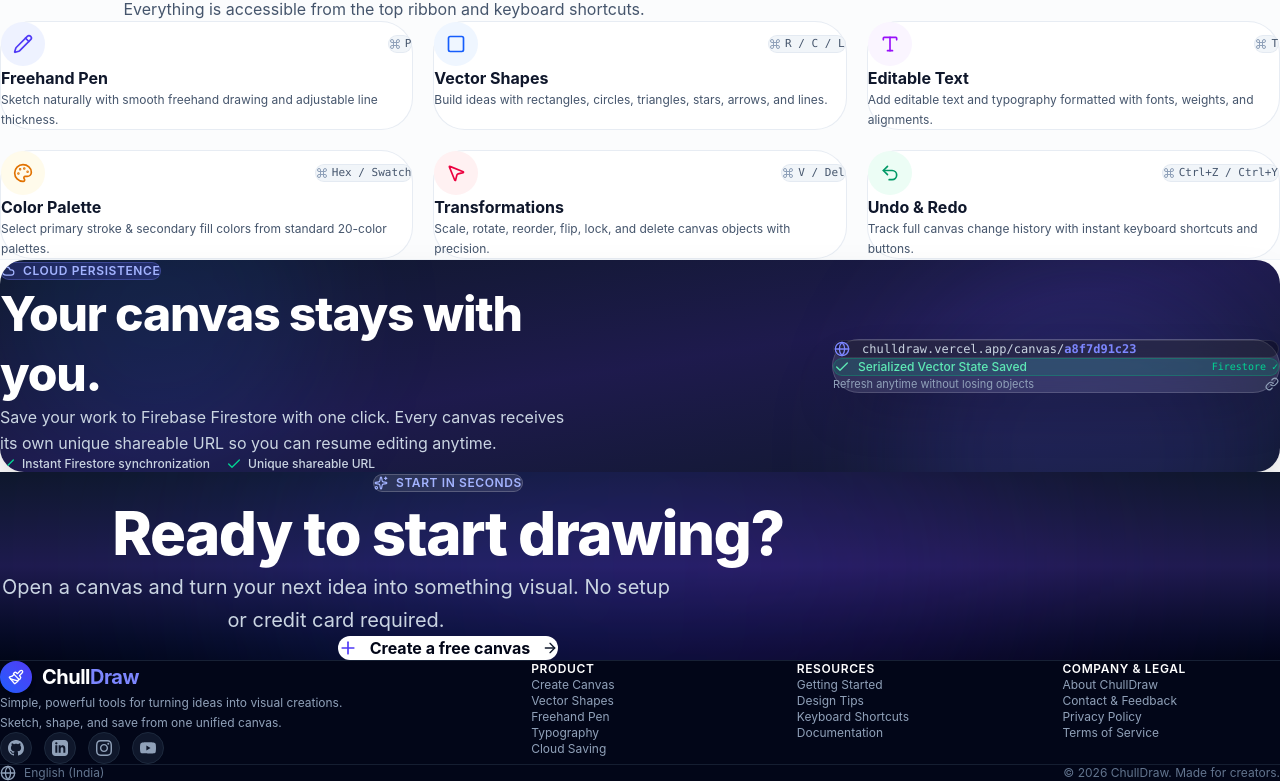
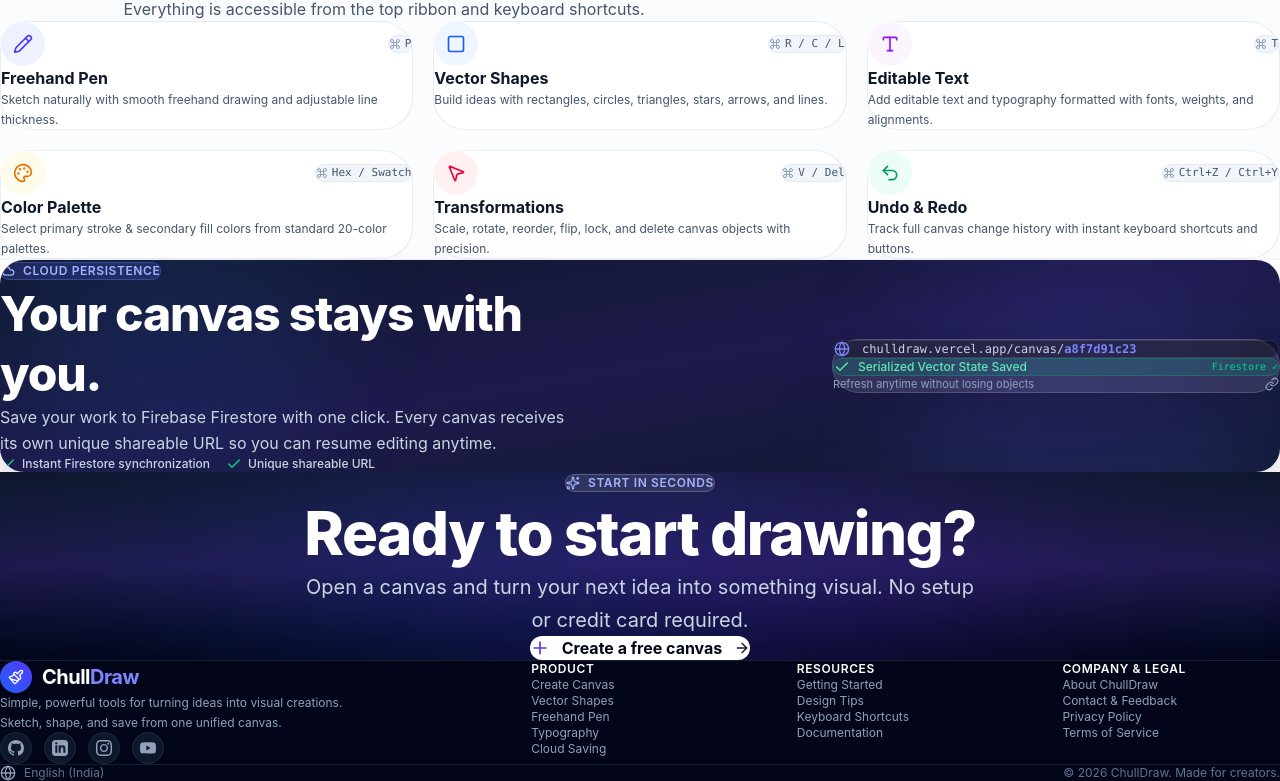
Before and after one commit to MarsalShyam/canva_2d_editor, a React (Vite) app: page / in a window 1280 px wide. Shown: the part 2084-2865 px from the top of the page. Built offline with nearby package versions, Linux system fonts and the light colour scheme; no server answers.

Commit message:
Fix build errors and center Home Page layout

```diff
--- a/src/components/Home/CTASection.tsx
+++ b/src/components/Home/CTASection.tsx
@@ -8,8 +8,9 @@
 
 export function CTASection({ onCreateCanvas, isCreating }: CTASectionProps) {
   return (
-    <section className="py-20 sm:py-28 bg-gradient-to-b from-slate-900 via-indigo-950 to-slate-950 text-white relative overflow-hidden px-4 sm:px-6 lg:px-8">
+    <section className="py-20 sm:py-28 bg-gradient-to-b from-slate-900 via-indigo-950 to-slate-950 text-white relative overflow-hidden px-4 sm:px-6 lg:px-8 w-full flex flex-col items-center">
       {/* Background Decorative Rings */}
+
       <div className="absolute top-1/2 left-1/2 -translate-x-1/2 -translate-y-1/2 w-[800px] h-[500px] bg-gradient-to-r from-blue-600/20 via-indigo-600/20 to-violet-600/20 rounded-full blur-[140px] pointer-events-none" />
 
       <div className="max-w-4xl mx-auto text-center relative z-10">
--- a/src/components/Home/CloudSaveSection.tsx
+++ b/src/components/Home/CloudSaveSection.tsx
@@ -3,8 +3,9 @@
 
 export function CloudSaveSection() {
   return (
-    <section id="cloud-save" className="py-20 sm:py-28 bg-white px-4 sm:px-6 lg:px-8 border-t border-slate-100">
-      <div className="max-w-7xl mx-auto">
+    <section id="cloud-save" className="py-20 sm:py-28 bg-white px-4 sm:px-6 lg:px-8 border-t border-slate-100 w-full flex flex-col items-center">
+      <div className="max-w-7xl mx-auto w-full">
+
         <div className="bg-gradient-to-br from-slate-900 via-indigo-950 to-slate-900 rounded-3xl p-8 sm:p-14 text-white shadow-2xl relative overflow-hidden flex flex-col lg:flex-row items-center justify-between gap-10">
           {/* Ambient Glows */}
           <div className="absolute top-0 right-0 w-96 h-96 bg-indigo-500/15 rounded-full blur-3xl pointer-events-none" />
--- a/src/components/Home/FeaturesSection.tsx
+++ b/src/components/Home/FeaturesSection.tsx
@@ -2,22 +2,21 @@
 import {
   Pencil,
   Square,
-  Circle,
-  Triangle,
   Type,
   Palette,
   MousePointerClick,
   Cloud,
   RotateCcw,
   Sparkles,
-  ArrowRight,
   Layers,
 } from 'lucide-react';
 
+
 export function FeaturesSection() {
   return (
-    <section id="features-section" className="py-20 sm:py-28 bg-[#f8fafc] px-4 sm:px-6 lg:px-8 relative">
-      <div className="max-w-7xl mx-auto">
+    <section id="features-section" className="py-20 sm:py-28 bg-[#f8fafc] px-4 sm:px-6 lg:px-8 relative w-full flex flex-col items-center">
+      <div className="max-w-7xl mx-auto w-full">
+
         {/* Section Header */}
         <div className="text-center max-w-3xl mx-auto mb-14 sm:mb-20">
           <div className="inline-flex items-center gap-2 px-3.5 py-1.5 rounded-full bg-blue-50 border border-blue-100 text-blue-700 text-xs font-semibold uppercase tracking-wider mb-4">
--- a/src/components/Home/Footer.tsx
+++ b/src/components/Home/Footer.tsx
@@ -6,8 +6,9 @@
 
 export function Footer({ onCreateCanvas }: FooterProps) {
   return (
-    <footer className="bg-slate-950 text-slate-400 text-xs border-t border-slate-800/80 pt-16 pb-12 px-4 sm:px-6 lg:px-8 font-sans">
-      <div className="max-w-7xl mx-auto">
+    <footer className="bg-slate-950 text-slate-400 text-xs border-t border-slate-800/80 pt-16 pb-12 px-4 sm:px-6 lg:px-8 font-sans w-full flex flex-col items-center">
+      <div className="max-w-7xl mx-auto w-full">
+
         {/* Main Columns */}
         <div className="grid grid-cols-2 md:grid-cols-5 gap-8 lg:gap-12 pb-14 border-b border-slate-800/70">
           {/* Column 1: Brand */}
--- a/src/components/Home/HowItWorks.tsx
+++ b/src/components/Home/HowItWorks.tsx
@@ -27,8 +27,9 @@
   ];
 
   return (
-    <section id="how-it-works" className="py-20 sm:py-28 bg-white px-4 sm:px-6 lg:px-8 border-t border-slate-100">
-      <div className="max-w-7xl mx-auto">
+    <section id="how-it-works" className="py-20 sm:py-28 bg-white px-4 sm:px-6 lg:px-8 border-t border-slate-100 w-full flex flex-col items-center">
+      <div className="max-w-7xl mx-auto w-full">
+
         {/* Header */}
         <div className="text-center max-w-3xl mx-auto mb-16 sm:mb-20">
           <span className="text-xs font-bold text-indigo-600 uppercase tracking-widest bg-indigo-50 px-3.5 py-1.5 rounded-full border border-indigo-100">
--- a/src/components/Home/ToolsSection.tsx
+++ b/src/components/Home/ToolsSection.tsx
@@ -56,8 +56,9 @@
   ];
 
   return (
-    <section className="py-20 sm:py-24 bg-slate-50/60 px-4 sm:px-6 lg:px-8 border-t border-slate-200/70">
-      <div className="max-w-7xl mx-auto">
+    <section className="py-20 sm:py-24 bg-slate-50/60 px-4 sm:px-6 lg:px-8 border-t border-slate-200/70 w-full flex flex-col items-center">
+      <div className="max-w-7xl mx-auto w-full">
+
         <div className="text-center max-w-3xl mx-auto mb-14 sm:mb-18">
           <span className="text-xs font-bold text-slate-500 uppercase tracking-widest bg-white px-3.5 py-1.5 rounded-full border border-slate-200 shadow-sm">
             Core Toolkit
--- a/src/index.css
+++ b/src/index.css
@@ -59,18 +59,21 @@
 
 body {
   font-family: var(--font-family-body);
-  background-color: var(--color-surface-darkest);
-  color: var(--color-text-primary);
+  background-color: #ffffff;
+  color: #0f172a;
   -webkit-font-smoothing: antialiased;
   -moz-osx-font-smoothing: grayscale;
   overflow-x: hidden;
+  width: 100%;
 }
 
 #root {
   min-height: 100vh;
+  width: 100%;
   display: flex;
   flex-direction: column;
 }
+
 
 /* ========================= */
 /* Custom Scrollbar            */
```
